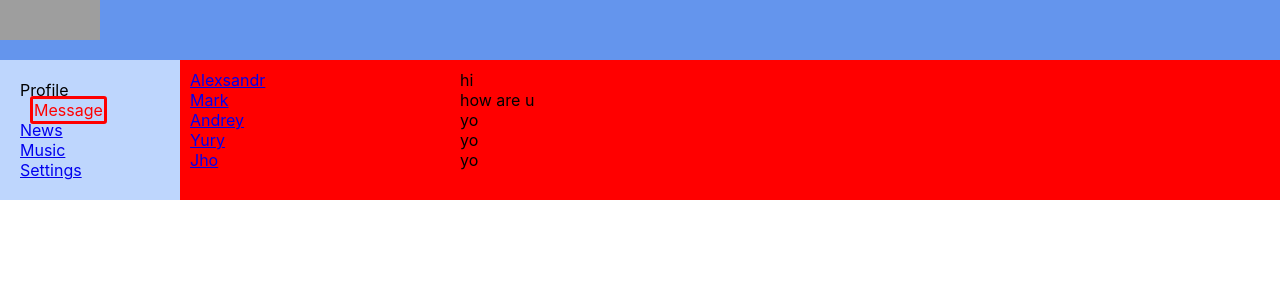
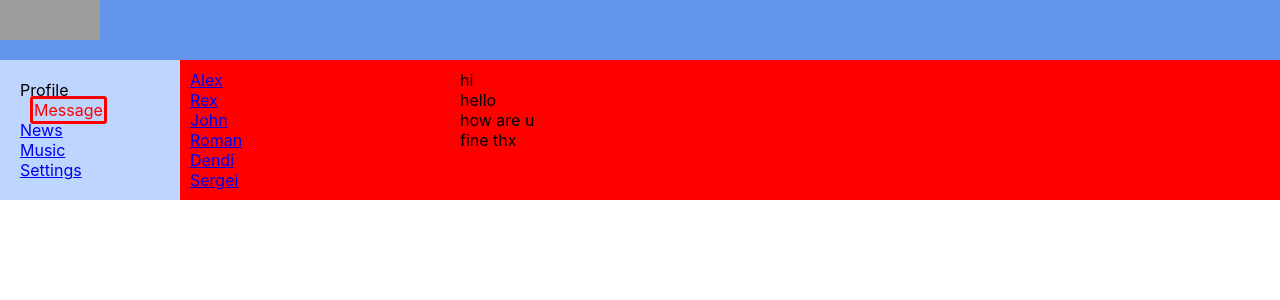
Before and after one commit to Roman-Akimov/Social-Network, a React (Create React App) app: page /dialogs in a window 1280 px wide. Shown: the top 300 px of the page. Built offline with nearby package versions, Linux system fonts and the light colour scheme; grey boxes are pictures that could not be loaded.

Commit message:
25. add map

```diff
--- a/src/components/Dialogs/Dialogs.jsx
+++ b/src/components/Dialogs/Dialogs.jsx
@@ -18,30 +18,33 @@ const Message = (props) => {
 }
 
 const Dialogs = (props) => {
+
+    let dialogs = [
+        {id:1, name: "Alex"},
+        {id:2, name: "Rex"},
+        {id:3, name: "John"},
+        {id:4, name: "Roman"},
+        {id:5, name: "Dendi"},
+        {id:6, name: "Sergei"},
+    ]
+    let messages = [
+        {id:1, message: "hi"},
+        {id:2, message: "hello"},
+        {id:3, message: "how are u"},
+        {id:4, message: "fine thx"},
+    ]
+
+    let dialogsItems = dialogs.map( d => <DialogItem name={d.name} id={d.id}/>  );
+    let messagesElements = messages.map( m => <Message message={m.message}  />);
+
     return (
         <div className={s.dialogs}>
-            {/*имена*/}
             <div className={s.dialogsItems}>
-
-                <DialogItem name="Alexsandr" id='1'/>
-
-                <DialogItem name="Mark" id='2'/>
-
-                <DialogItem name="Andrey" id='3'/>
-
-                <DialogItem name="Yury" id='4'/>
-
-                <DialogItem name="Jho" id='5'/>
-
+                {dialogsItems}
             </div>
             {/*сообщения*/}
             <div className={s.messages}>
-                <Message message='hi'/>
-                <Message message='how are u'/>
-                <Message message='yo'/>
-                <Message message='yo'/>
-                <Message message='yo'/>
-
+                {messagesElements}
             </div>
 
         </div>
--- a/src/components/Profile/MyPosts/MyPosts.jsx
+++ b/src/components/Profile/MyPosts/MyPosts.jsx
@@ -3,6 +3,14 @@ import s from "./MyPosts.module.css";
 import Post from "./Post/Post";
 
 function MyPosts(props) {
+
+    let postData = [
+        {id: 1, message:'Hi, how are u?', likesCount:'12'},
+        {id: 2, message:'its mt first post!)', likesCount:'43'},
+    ]
+
+    let postsElements = postData.map( p => <Post message={p.message} likesCount={p.likesCount}/>);
+
     return (
         <div className={s.postsBlock}>
             <h3>My posts</h3>
@@ -14,8 +22,7 @@ function MyPosts(props) {
             </div>
 
             <div className='s.posts'>
-                <Post message='Hi, how are u?' count={15} value='ddfd'/>
-                <Post message="It's my first post" count={32}/>
+                {postsElements}
             </div>
 
         </div>
```
